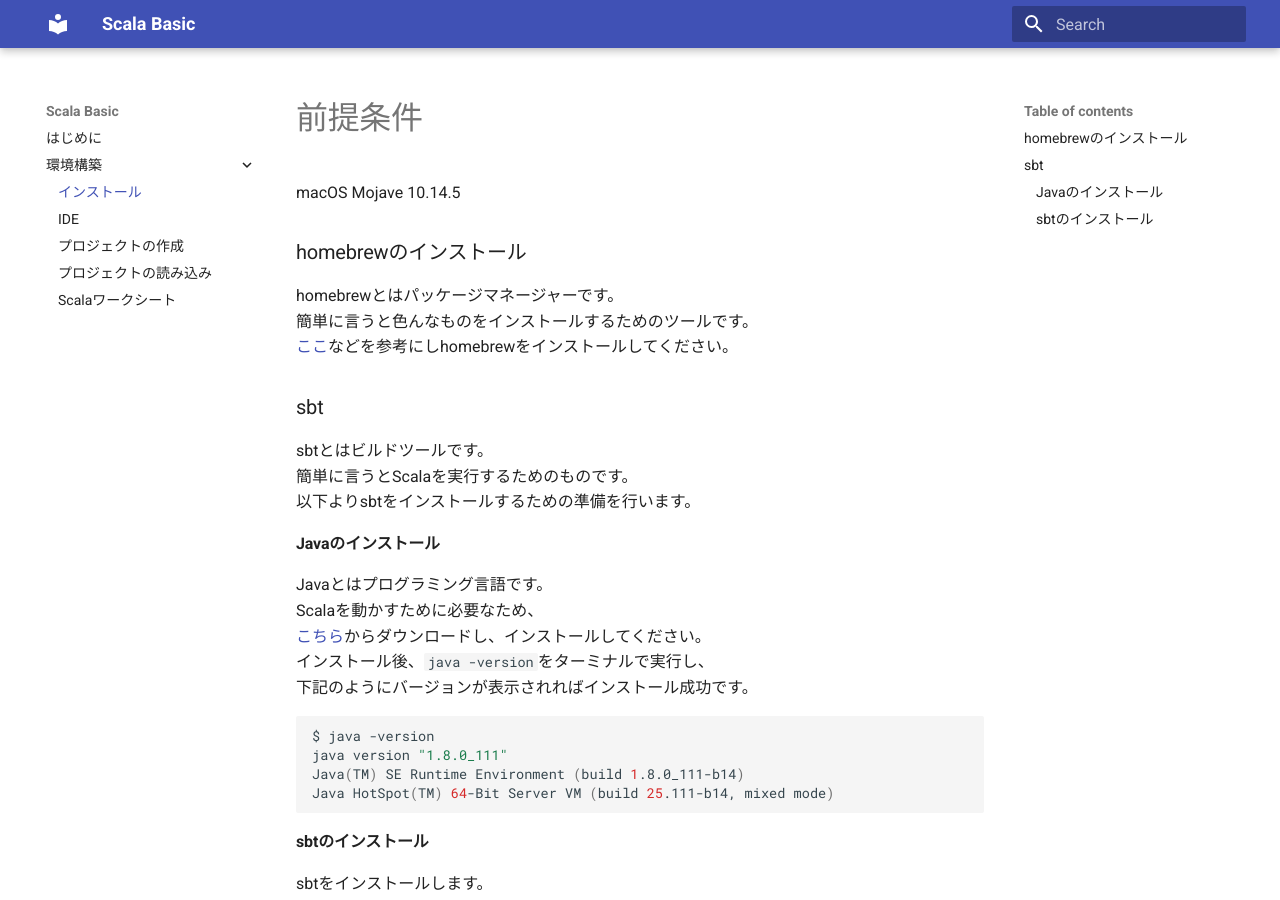
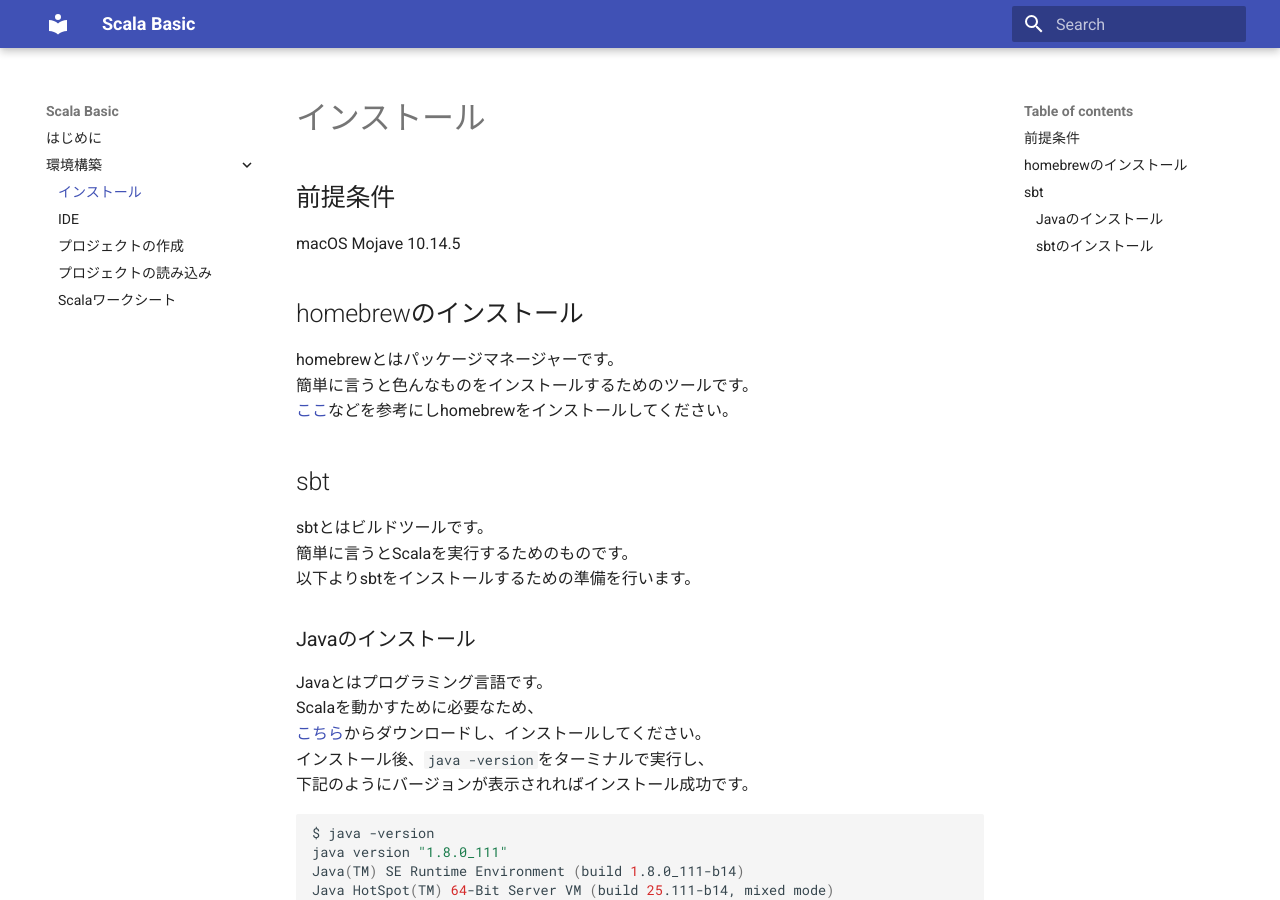
Before and after one commit to agoetc/scala-basic, an MkDocs documentation site: the page built from docs/setup/install.md, in a window 1280 px wide and 900 px high. Built offline with MkDocs 1.6.1 and Material for MkDocs 9.7.7, drawn with Linux system fonts in a browser that asks for light colours.

Commit message:
見出しレベルの統一

````diff
--- a/docs/setup/install.md
+++ b/docs/setup/install.md
@@ -1,17 +1,19 @@
-# 前提条件
+# インストール
+
+## 前提条件
 macOS Mojave 10.14.5
 
-### homebrewのインストール
+## homebrewのインストール
 homebrewとはパッケージマネージャーです。
 簡単に言うと色んなものをインストールするためのツールです。
 [ここ](https://qiita.com/_daisuke/items/d3b2477d15ed2611a058)などを参考にしhomebrewをインストールしてください。
 
-### sbt
+## sbt
 sbtとはビルドツールです。
 簡単に言うとScalaを実行するためのものです。
 以下よりsbtをインストールするための準備を行います。
 
-#### Javaのインストール
+### Javaのインストール
 Javaとはプログラミング言語です。
 Scalaを動かすために必要なため、
 [こちら](https://www.java.com/ja/download/mac_download.jsp)からダウンロードし、インストールしてください。
@@ -25,7 +27,7 @@
 Java HotSpot(TM) 64-Bit Server VM (build 25.111-b14, mixed mode)
 ```
 
-#### sbtのインストール
+### sbtのインストール
 sbtをインストールします。
 `brew install sbt`
 インストール完了後、
````
Also changed, not shown: docs/setup/new-project.md (+2 -2 lines).
